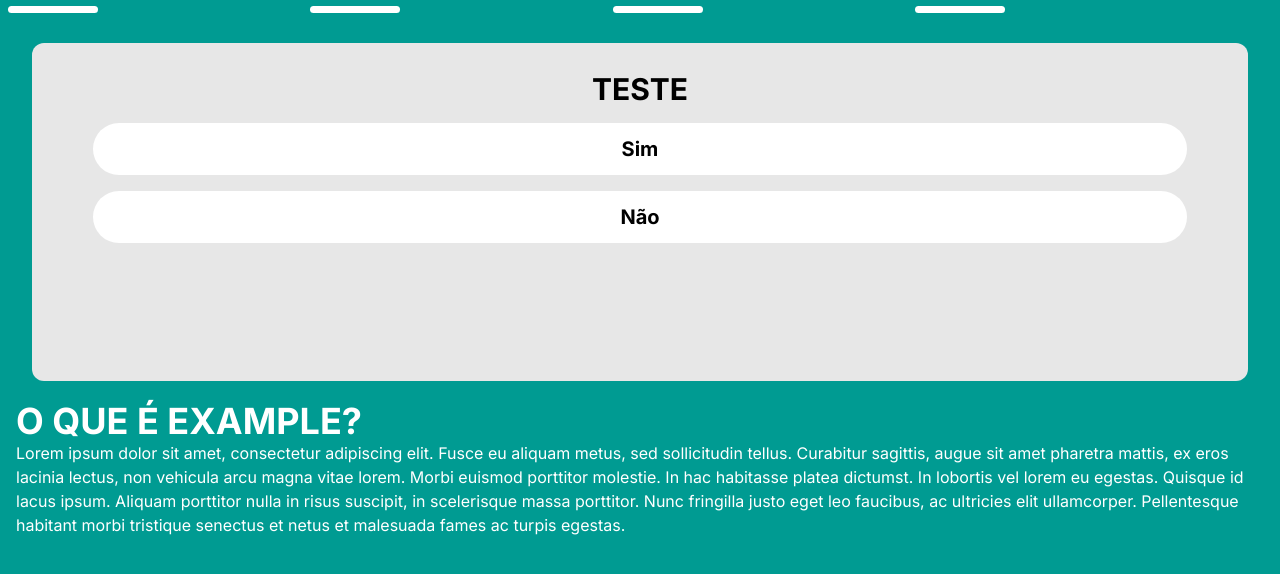
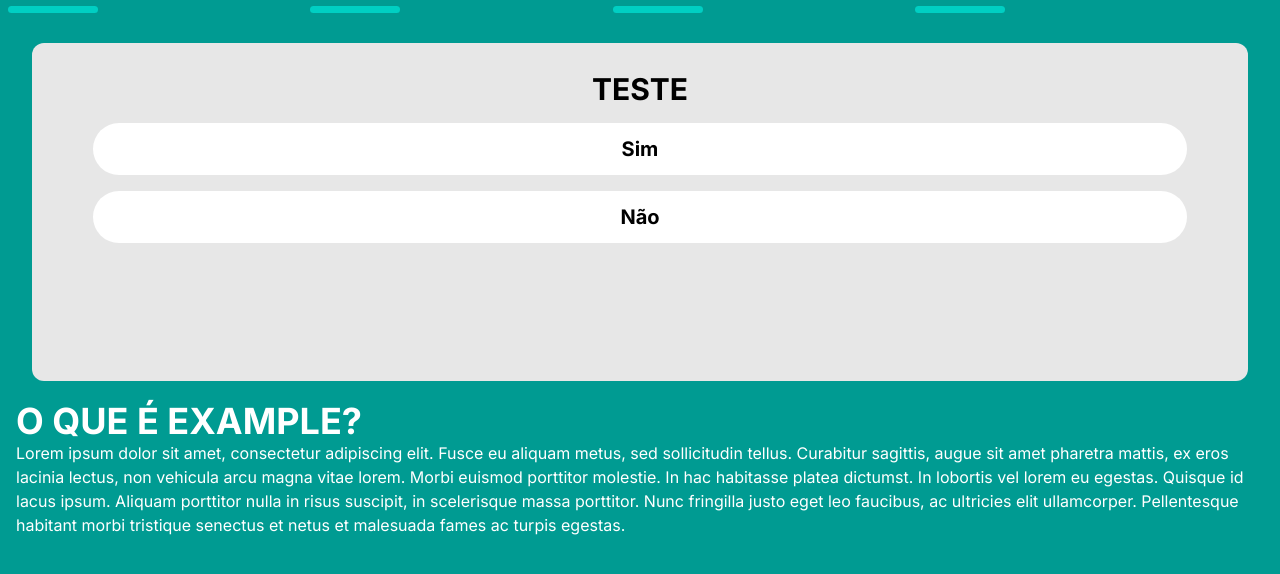
Before and after one commit to heitorlimamorei/survey-burnout-front-end, a Next.js app: page /quiz in a window 1280 px wide. Shown: the top 574 px of the page. Built offline with nearby package versions, Linux system fonts and the light colour scheme.

Commit message:
refactor: rafactoring the progress bar render process

```diff
--- a/src/app/quiz/page.tsx
+++ b/src/app/quiz/page.tsx
@@ -43,7 +43,7 @@ export default function Quiz() {
 
   return !isCheckoutOpen ? (
     <div className="h-full w-full flex flex-col items-center justify-center">
-      <ProgressBar questionPosition={questionPosition}></ProgressBar>
+      <ProgressBar questions={questions} />
       <motion.div
         className="mt-6 h-[45%] py-5 rounded-xl my-2 w-[95%] bg-[#E7E7E7]"
         initial={{ opacity: 0, y: -20 }}
--- a/src/components/ProgressBar.tsx
+++ b/src/components/ProgressBar.tsx
@@ -1,25 +1,11 @@
+import { INormalizedQuestionProps } from '@/types/QuizTypes';
 import { motion } from 'framer-motion';
 
-export default function ProgressBar({ questionPosition }) {
-  const divs = [0, 1, 2, 3];
-  let answered = [];
-  switch (questionPosition) {
-    case 0:
-      answered = [0, 0, 0, 0];
-      break;
-    case 1:
-      answered = [0, 0, 0, 0];
-      break;
-    case 2:
-      answered = [1, 0, 0, 0];
-      break;
-    case 3:
-      answered = [1, 1, 0, 0];
-      break;
-    case 4:
-      answered = [1, 1, 1, 0];
-  }
-
+interface IProgressBarProps {
+  questions: INormalizedQuestionProps[];
+}
+export default function ProgressBar({ questions }: IProgressBarProps) {
+  const divs: number[] = questions.map((q, i) => i);
   return (
     <div className="w-full flex mt-1 items-center h-[1rem]">
       {divs.map((index) => (
@@ -31,7 +17,7 @@ export default function ProgressBar({ questionPosition }) {
             animate={{ width: 90 }}
             transition={{ type: 'spring', duration: 2 }}
             className={
-              answered[index]
+              questions[index].answer == null
                 ? 'bg-[#00CFC3] mx-1  h-2/3 rounded-full'
                 : 'bg-white mx-1  h-2/3 rounded-full'
             }></motion.div>
--- a/src/data/questions.ts
+++ b/src/data/questions.ts
@@ -75,7 +75,7 @@ const questions: IQuestionProps[] = [
         value: 0.23,
       },
     ],
-  }
+  },
 ];
 
 export default questions;
```
